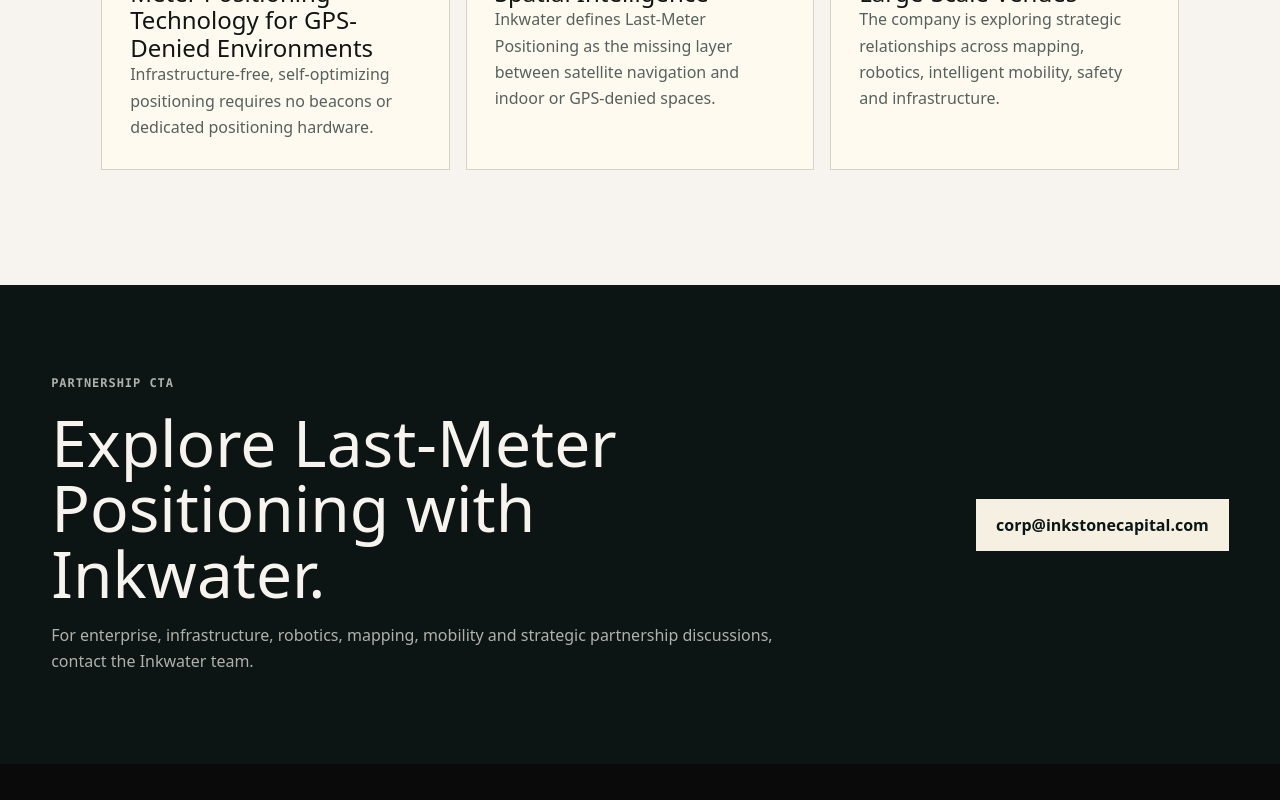
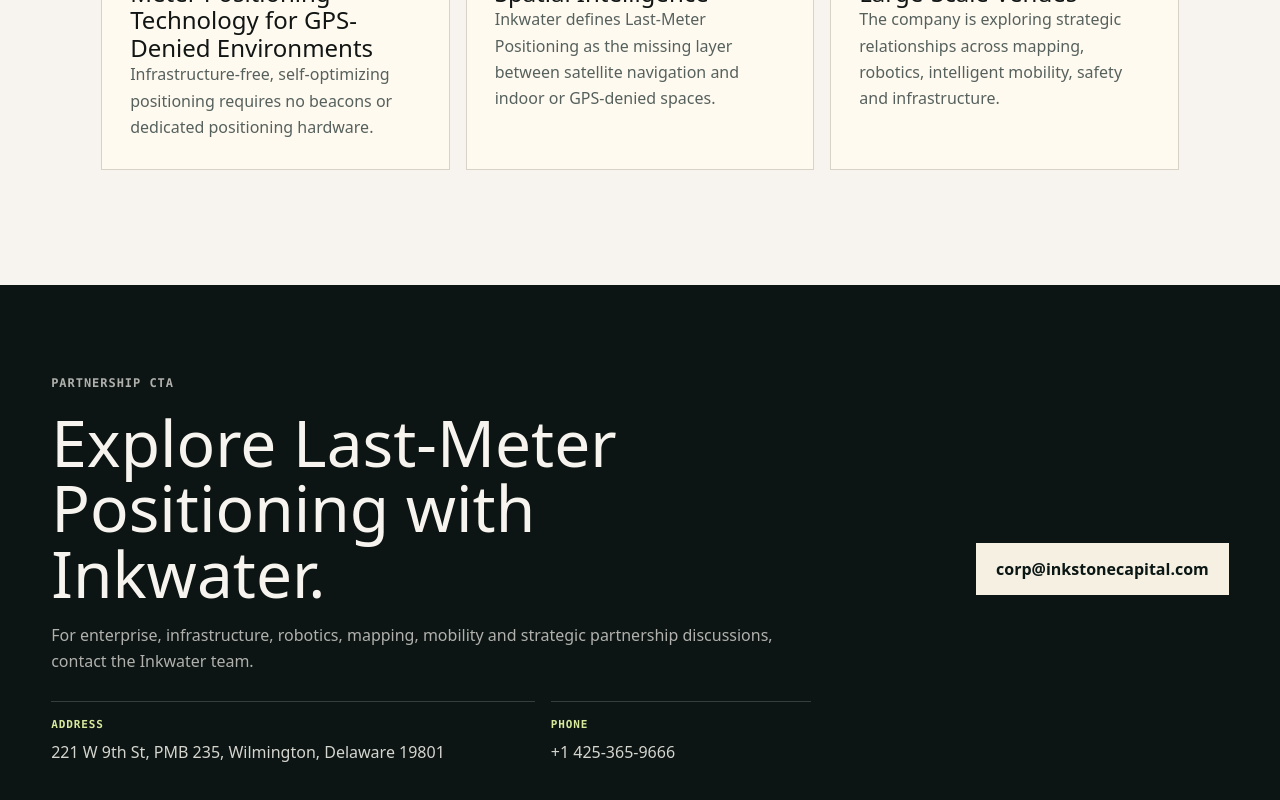
Before and after one commit to ifachang/inkstonecapital-site, a Next.js app: page /inkwater in a window 1280 px wide. Shown: the part 5531-6331 px from the top of the page. Before the commit the page ends 6295 px from the top, so only its background shows below. Built offline with nearby package versions, Linux system fonts and the light colour scheme.

Commit message:
Add Inkwater contact details

```diff
--- a/src/app/inkwater/page.tsx
+++ b/src/app/inkwater/page.tsx
@@ -280,6 +280,16 @@
             For enterprise, infrastructure, robotics, mapping, mobility and
             strategic partnership discussions, contact the Inkwater team.
           </p>
+          <div className="inkwater-contact-details">
+            <p>
+              <strong>Address</strong>
+              <span>221 W 9th St, PMB 235, Wilmington, Delaware 19801</span>
+            </p>
+            <p>
+              <strong>Phone</strong>
+              <a href="tel:+14253659666">+1 425-365-9666</a>
+            </p>
+          </div>
         </div>
         <a
           className="inkwater-primary-button light"
--- a/src/styles/globals.css
+++ b/src/styles/globals.css
@@ -579,6 +579,41 @@
   color: rgba(247, 244, 239, 0.7);
 }
 
+.inkwater-contact-details {
+  display: grid;
+  grid-template-columns: minmax(0, 1.3fr) minmax(180px, 0.7fr);
+  gap: 16px;
+  max-width: 760px;
+  margin-top: 26px;
+}
+
+.inkwater-contact-details p {
+  margin: 0;
+  border-top: 1px solid rgba(247, 244, 239, 0.18);
+  padding-top: 14px;
+}
+
+.inkwater-contact-details strong,
+.inkwater-contact-details span,
+.inkwater-contact-details a {
+  display: block;
+}
+
+.inkwater-contact-details strong {
+  margin-bottom: 6px;
+  color: #d7e99c;
+  font-family: ui-monospace, SFMono-Regular, Menlo, Monaco, Consolas, monospace;
+  font-size: 11px;
+  letter-spacing: 0.08em;
+  text-transform: uppercase;
+}
+
+.inkwater-contact-details span,
+.inkwater-contact-details a {
+  color: rgba(247, 244, 239, 0.86);
+  line-height: 1.5;
+}
+
 @media (max-width: 920px) {
   .inkwater-nav {
     align-items: flex-start;
@@ -626,6 +661,10 @@
     align-items: flex-start;
     flex-direction: column;
   }
+
+  .inkwater-contact-details {
+    grid-template-columns: 1fr;
+  }
 }
 
 @media (max-width: 560px) {
```
